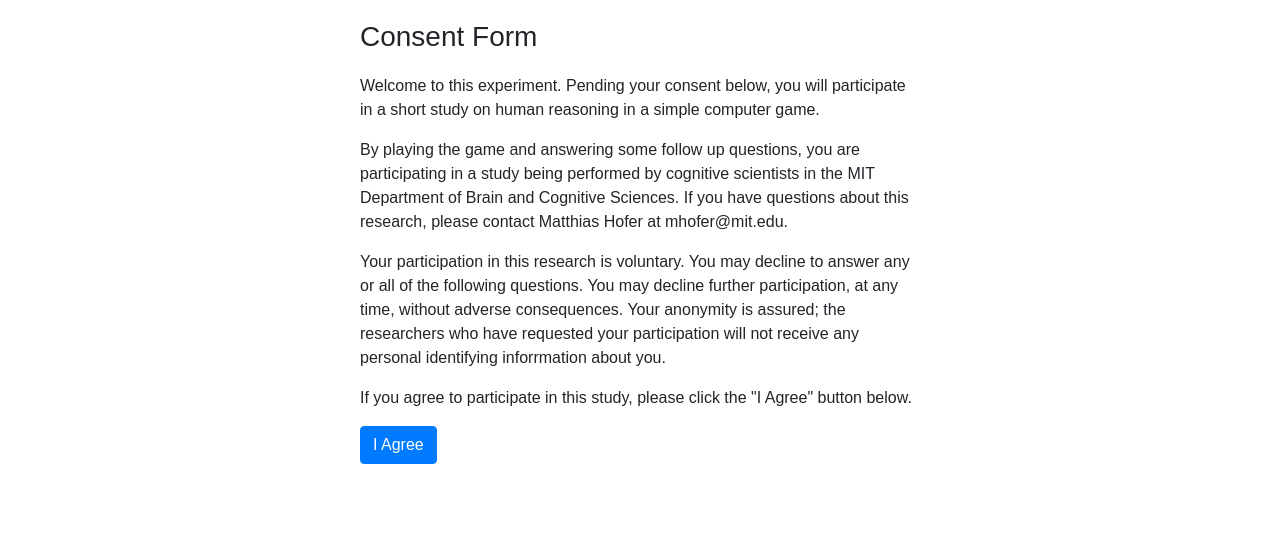
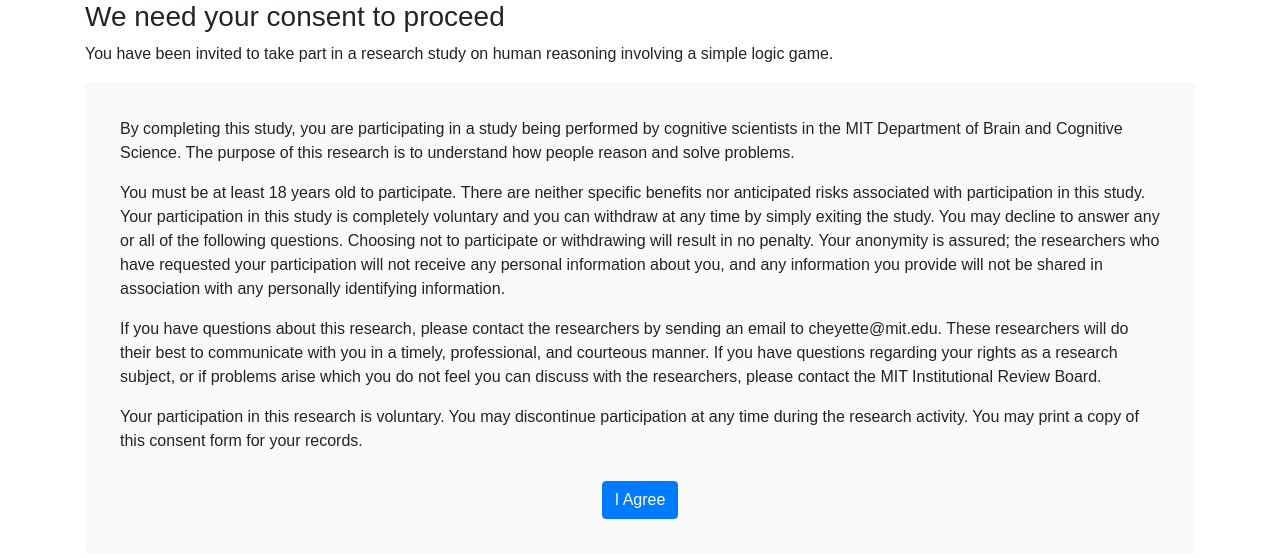
Before and after one commit to rmhofer/minesweeper, a Flask app: page /consent in a window 1280 px wide. Shown: the top 558 px of the page. Run offline with Flask 3, Linux system fonts and the light colour scheme; some libraries are stand-ins or nearby versions.

Commit message:
consent page

```diff
--- a/templates/consent.html
+++ b/templates/consent.html
@@ -9,35 +9,32 @@
 
     <!-- custom styles -->
     <link rel="stylesheet" type="text/css" href="{{ url_for('static', filename='css/main.css') }}">
-
-    <style>
-        .consent-wrapper-class {
-            max-width: 600px;
-            margin: auto;
-            padding: 20px;
-        }
-
-        .consent-header {
-            margin-bottom: 20px;
-        }
-    </style>
 </head>
 <body>
-    <div  class="container consent-wrapper-class">
-        <h3 class="consent-header">Consent Form</h3>
+    <div  class="container contents-main-wrapper">
+        <h3 class="contents-main-header">We need your consent to proceed</h3>
 
-        <p>Welcome to this experiment. Pending your consent below, you will participate in a short study on human reasoning in a simple computer game.</p>
+        <p>You have been invited to take part in a research study on human reasoning involving a simple logic game.</p>
 
-        <p>By playing the game and answering some follow up questions, you are participating in a study being performed by cognitive scientists in the MIT Department of Brain and Cognitive Sciences. If you have questions about this research, please contact Matthias Hofer at mhofer@mit.edu.</p>
+        <div style="padding: 35px; background-color: #f8f9fa; border-radius: 5px;">
+            <p>
+            By completing this study, you are participating in a study being performed by cognitive scientists in the MIT Department of Brain and Cognitive Science. The purpose of this research is to understand how people reason and solve problems.
+            <p>
+            </p>
+            You must be at least 18 years old to participate. There are neither specific benefits nor anticipated risks associated with participation in this study. Your participation in this study is completely voluntary and you can withdraw at any time by simply exiting the study. You may decline to answer any or all of the following questions. Choosing not to participate or withdrawing will result in no penalty. Your anonymity is assured; the researchers who have requested your participation will not receive any personal information about you, and any information you provide will not be shared in association with any personally identifying information.
+            </p>
 
-        <p>Your participation in this research is voluntary. You may decline to answer any or all of the following questions. You may decline further participation, at any time, without adverse consequences. Your anonymity is assured; the researchers who have requested your participation will not receive any personal identifying inforrmation about you.</p>
+            </p>
+            If you have questions about this research, please contact the researchers by sending an email to cheyette@mit.edu. These researchers will do their best to communicate with you in a timely, professional, and courteous manner. If you have questions regarding your rights as a research subject, or if problems arise which you do not feel you can discuss with the researchers, please contact the MIT Institutional Review Board.
+            <p>
 
-        <p>If you agree to participate in this study, please click the "I Agree" button below.</p>
+            <p>Your participation in this research is voluntary. You may discontinue participation at any time during the research activity. You may print a copy of this consent form for your records.
+            </p>
 
-        <!-- Agreement Button -->
-        <form action="{{ url_for('render_page', page_name='instructions') }}?{{ query_string }}">
-            <button type="submit" class="btn btn-primary">I Agree</button>
-        </form>
+            <form action="{{ url_for('render_page', page_name='instructions') }}?{{ query_string }}" style="text-align: center;">
+                <button type="submit" class="btn btn-primary" style="margin: 12px 0 0 0">I Agree</button>
+            </form>
+        </div>
     </div>
     <!-- Bootstrap JS and dependencies -->
     <script src="https://code.jquery.com/jquery-3.3.1.slim.min.js"></script>
```
